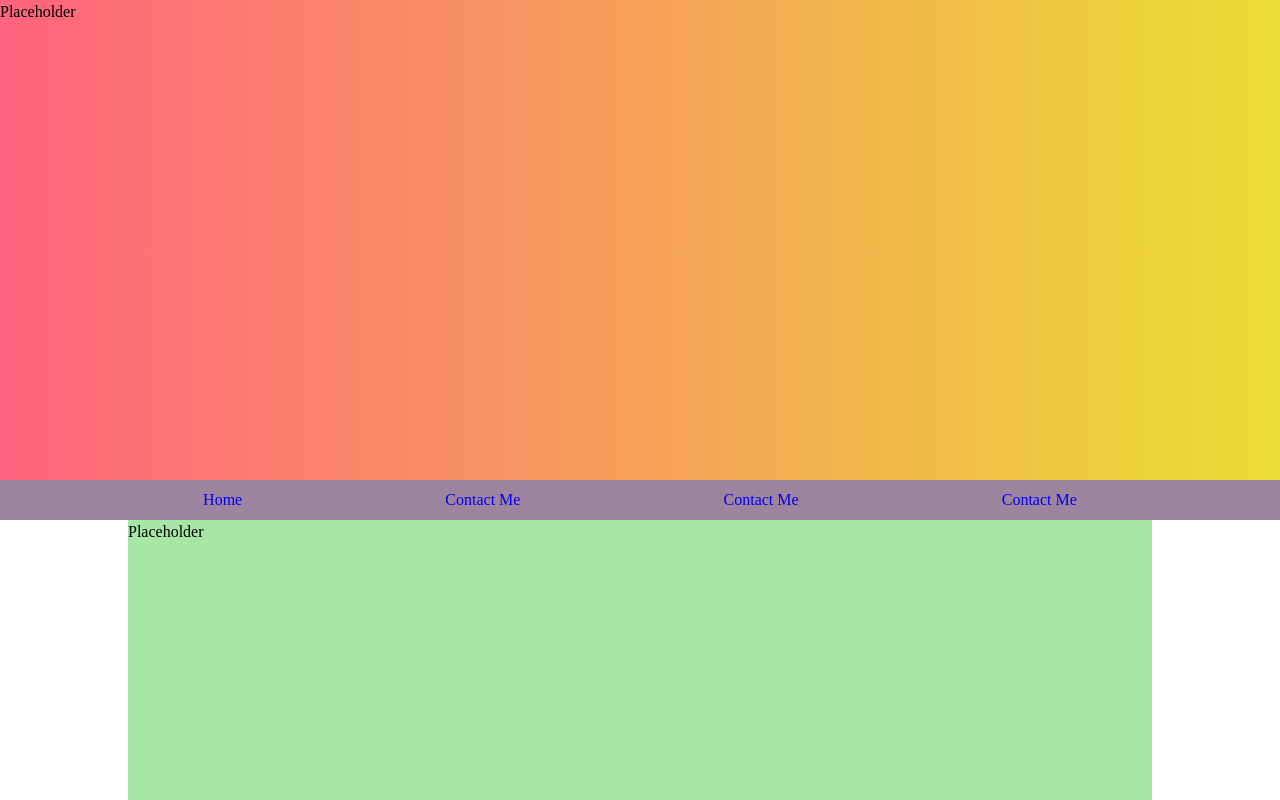
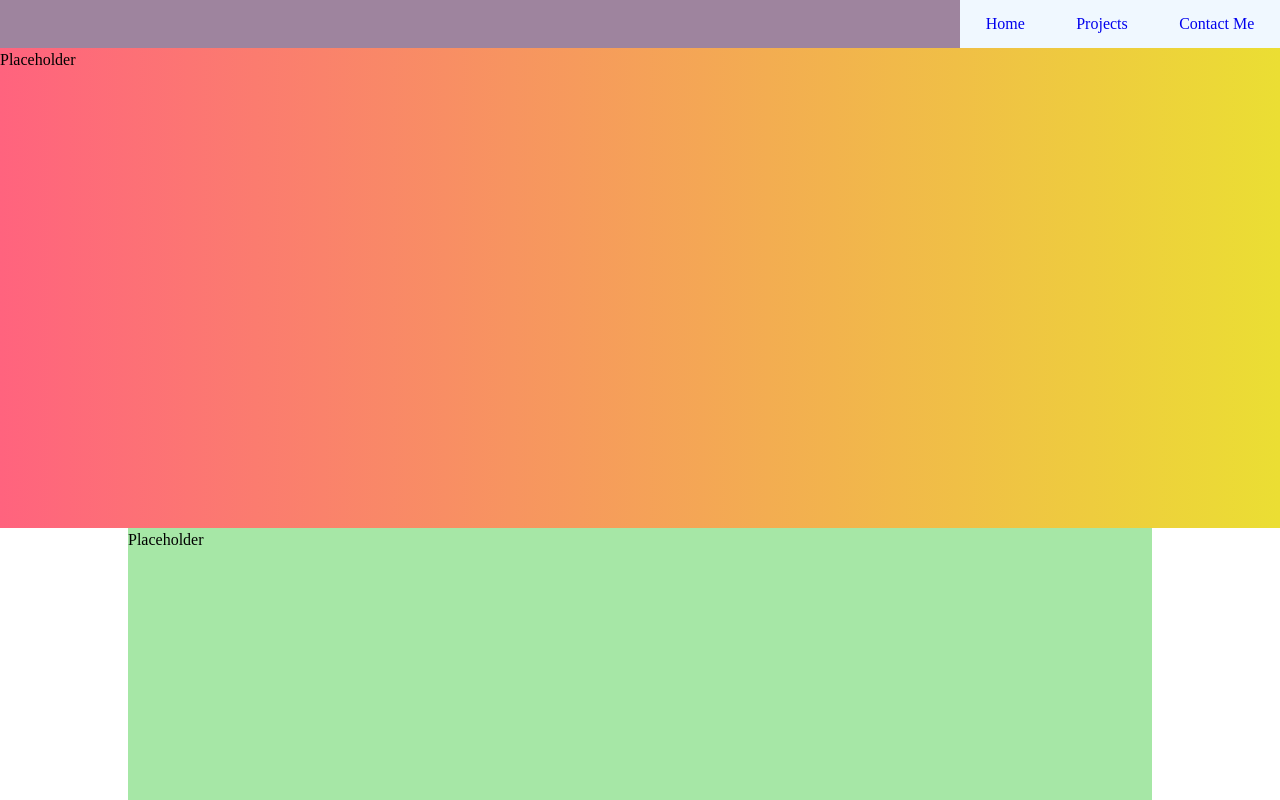
Before and after one commit to SebastianEShelby/personal-portfolio-website, a plain HTML site: page index.html in a window 1280 px wide. Shown: the top 800 px of the page. Drawn offline with nearby package versions, Linux system fonts and the light colour scheme.

Commit message:
Updated the navbar css

```diff
--- a/index.html
+++ b/index.html
@@ -11,20 +11,22 @@
 
 <body>
 
-    <div class="container" id="home">
+    <div class="grid-container" id="home">
+
+        <nav class="grid-container grid-item">
+                <div class="nav-head">
+                </div>
+
+                <ul class="grid-sub-item flex-container">
+                    <li class="flex-item"><a href="#home">Home</a></li>
+                    <li class="flex-item"><a href="#contact">Projects</a></li>
+                    <li class="flex-item"><a href="#contact">Contact Me</a></li>
+                </ul>
+        </nav>
 
         <header class="grid-item">
             Placeholder
         </header>
-
-        <nav class="grid-item">
-            <ul>
-                <li><a href="#home">Home</a></li>
-                <li><a href="#contact">Contact Me</a></li>
-                <li><a href="#contact">Contact Me</a></li>
-                <li><a href="#contact">Contact Me</a></li>
-            </ul>
-        </nav>
 
         <main class="grid-item">
             Placeholder
--- a/static/css/styles.css
+++ b/static/css/styles.css
@@ -1,52 +1,68 @@
 @import url(../../node_modules/sanitize.css/sanitize.css);
 
 /* Grid Container */
-div.container {
+div.grid-container {
     display: grid;
     grid-template-columns: [first-line] 10vw [line2] auto [line3] 10vw [last-line];
-    grid-template-rows: [first-row] minmax(60vh, auto) [row2] 5vh [row3] minmax(70vh, auto) [row4] 5vh [last-row];
+    grid-template-rows: [first-row] 6vh [row2] minmax(60vh, auto) [row3] minmax(100vh, auto) [row4] minmax(20vh, auto) [last-row];
 }
-/* End Grid Container */
+/* Grid Container End */
+
+/* Navbar - 2nd Grid Item */
+nav.grid-item {
+    background-color: rgb(158, 132, 158);
+    /* background-image: linear-gradient(to right, rgb(255, 99, 126, 1), rgb(230, 214, 0, 0.8)); */
+    /* Format: grid-column-start/grid-column-end */
+    grid-column: 1/4;
+    margin: 0 1fr;
+    /* Format: grid-row-start/grid-row-end */
+    grid-row: 1/span 1;
+    display: flex;
+    justify-content: space-between;
+    align-items: center;
+}
+/* Grid sub-item and Flexbox Container */
+nav.grid-item ul.grid-sub-item {
+    margin: 0;
+    padding: 0;
+    display: flex;
+    flex-direction: row;
+    justify-content: flex-end;
+    align-items: center;
+    height: 100%;
+    min-width: 25vw;
+}
+/* Grid sub-item and Flexbox Container End*/
+
+/* Flex item */
+nav.grid-item ul.flex-container li.flex-item {
+    background-color: aliceblue;
+    height: 100%;
+    flex: auto;
+    display: flex;
+    align-items: center;
+    justify-content: center;
+}
+/* Flex item End */
+
+nav ul li a{
+    text-decoration-line: none;
+}
+
+nav ul li a:hover{
+    color: tomato;
+}
+/* Navbar - 2nd Grid Item End */
 
 /* Header - 1st Grid Item */
 header.grid-item {
     background-image: linear-gradient(to right,rgb(255, 99, 126, 1) , rgba(230, 214, 0, 0.8));
     grid-column-start: first-line;
     grid-column-end: last-line;
-    grid-row-start: first-row;
+    grid-row-start: 2;
     grid-row-end: span 1;
 }
-/* End Header - 1st Grid Item */
-
-/* Navbar - 2nd Grid Item */
-nav.grid-item {
-    background-color: rgb(158, 132, 158);
-    /* background-image: linear-gradient(to right, rgb(255, 99, 126, 1), rgb(230, 214, 0, 0.8)); */
-    /* Format: grid-column-start/grid-column-end */
-    grid-column: first-line/last-line;
-    /* Format: grid-row-start/grid-row-end */
-    grid-row: 2/span 1;
-}
-
-/* Navbar ul - Grid sub-item and Flexbox container */
-nav ul {
-    margin: 0;
-    display: flex;
-    flex-direction: row;
-    justify-content: space-evenly;
-    align-items: center;
-    height: 100%;
-}
-/* End Navbar ul - Grid sub-item and flexbox container */
-
-nav ul li {
-    display: inline-block;
-}
-
-nav ul li a{
-    text-decoration-line: none;
-}
-/* End Navbar - 2nd Grid Item */
+/* Header - 1st Grid Item End */
 
 /* Main Content - 3rd Grid Item */
 main.grid-item {
@@ -54,7 +70,7 @@ main.grid-item {
     grid-column: 2/3;
     grid-row: 3/span 1;
 }
-/* End Main Content - 3rd Grid Item */
+/* Main Content - 3rd Grid Item End */
 
 /* Footer - Last Grid Item */
 footer.grid-item {
@@ -62,4 +78,12 @@ footer.grid-item {
     /* Format: grid-row-start/grid-column-start/grid-row-end/grid-column-end */
     grid-area: 4/first-line/span 1/last-line;
 }
-/* End Footer - Last Grid Item */
+/* Footer - Last Grid Item End */
+
+
+
+/********** Mobile Design **********/ /********** Mobile Design **********/ /********** Mobile Design **********/ /********** Mobile Design **********/
+@media all and (max-width: 375px){
+
+}
+/********** Mobile Design End **********/
```
